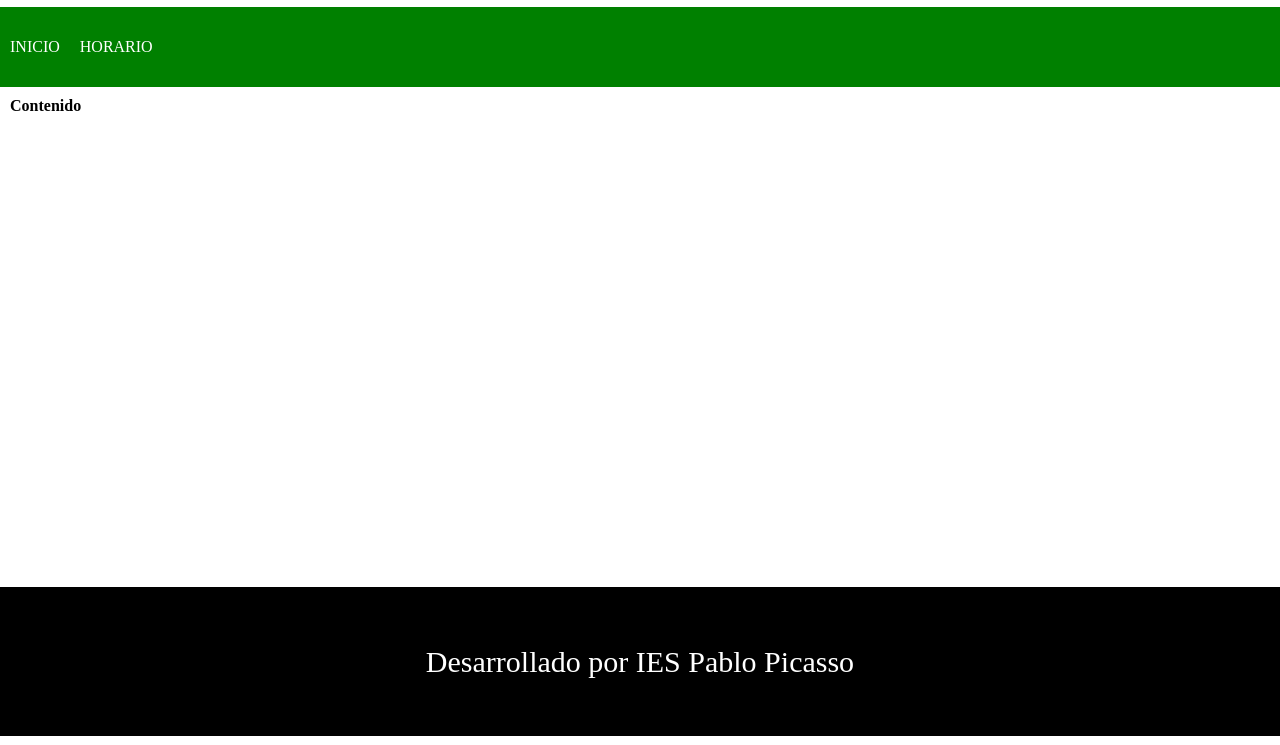
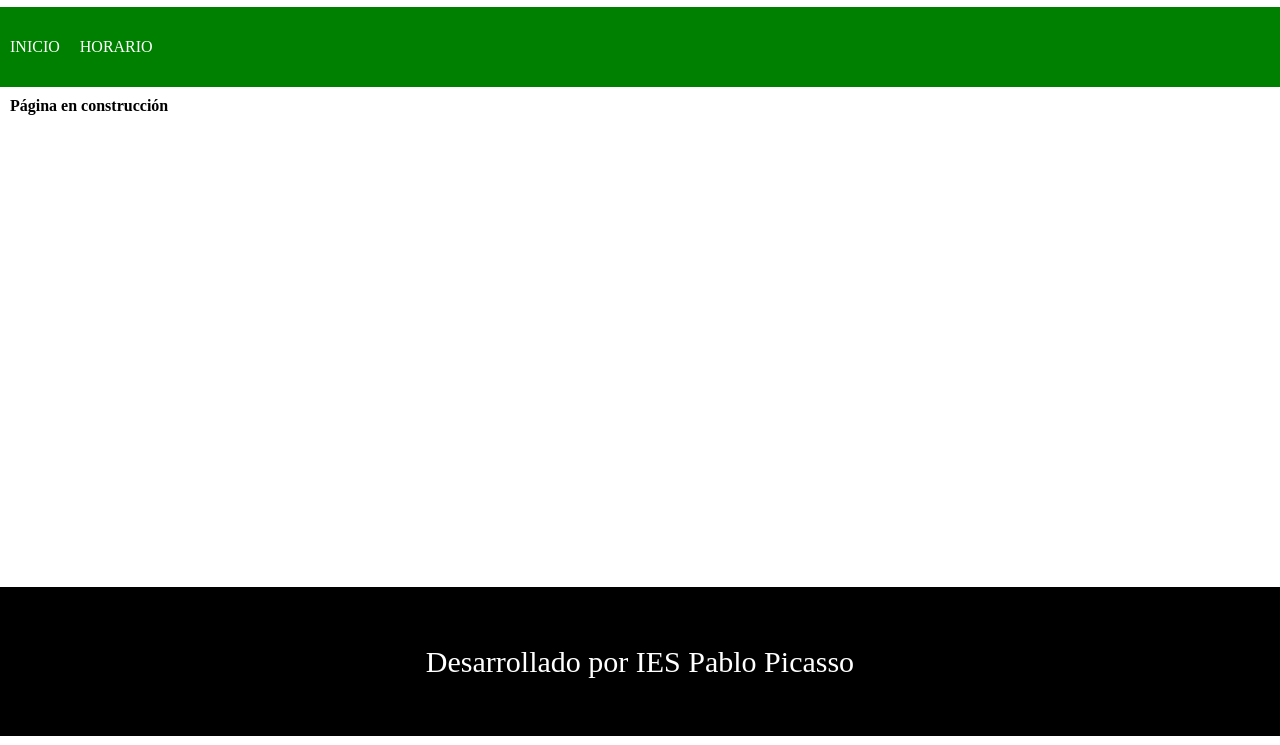
Before and after one commit to Pedro-VH05/Tarea2GIT, a plain HTML site: page Tarea2.html in a window 1280 px wide. Shown: the part 55-800 px from the top of the page. Drawn offline with Linux system fonts and the light colour scheme.

Commit message:
Página en construcción

```diff
--- a/Tarea2.html
+++ b/Tarea2.html
@@ -22,7 +22,7 @@
         </div>
     </div>
     <div id="contenido">
-        Contenido
+        Página en construcción
     </div>
     <footer>
         Desarrollado por IES Pablo Picasso
```
